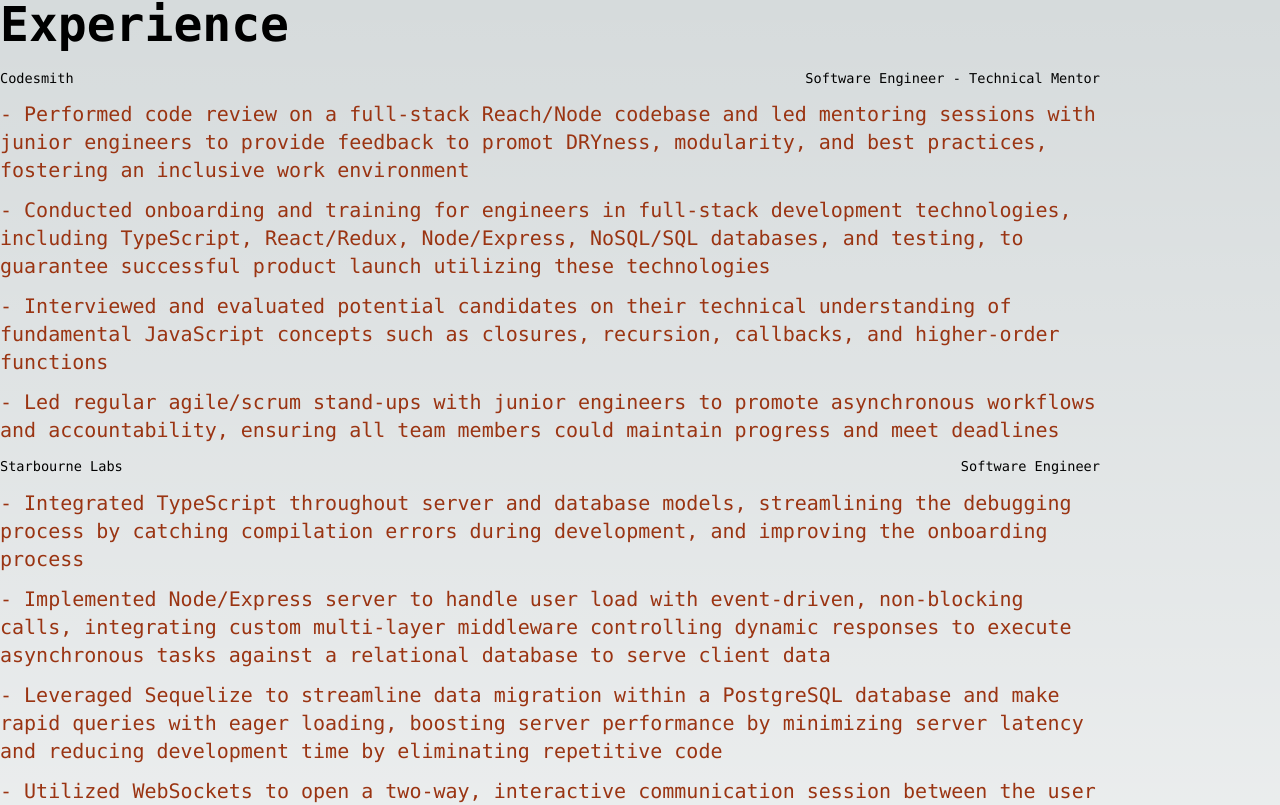
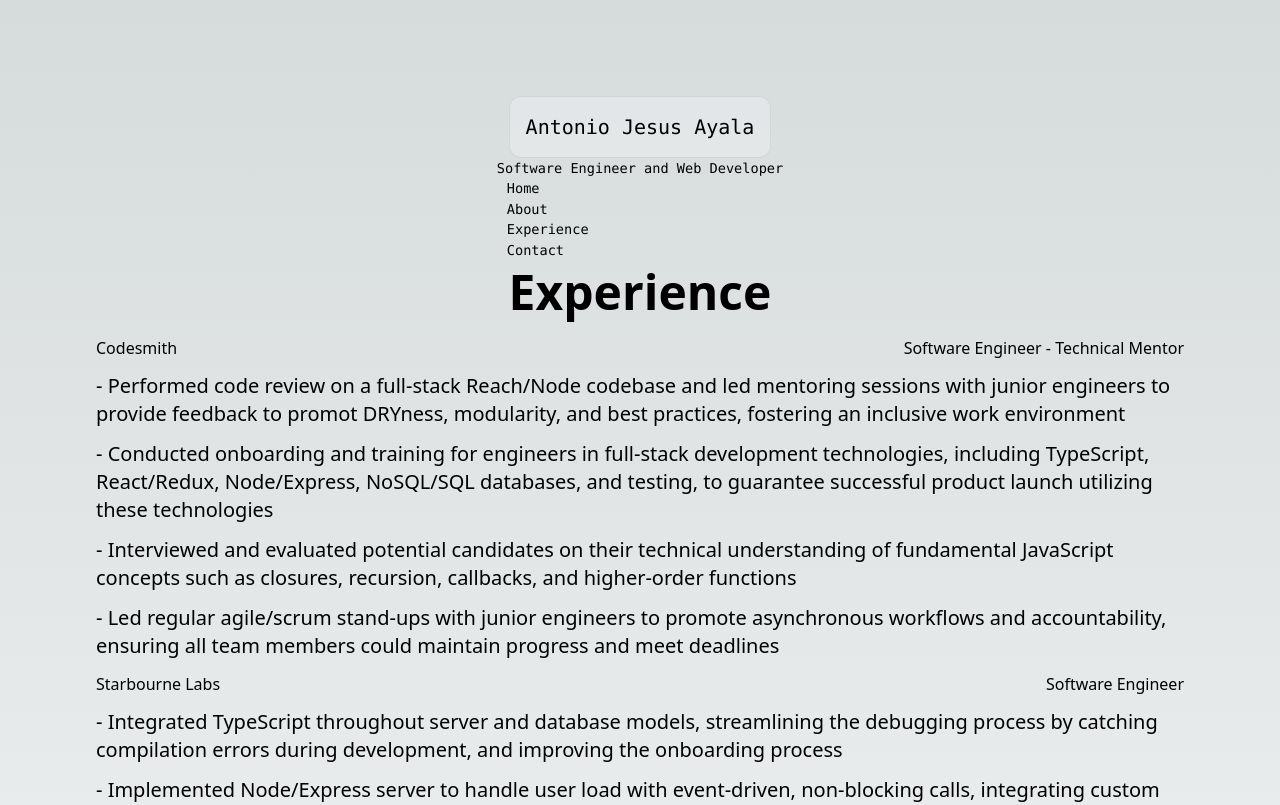
Before and after one commit to antonioclimbs/my-website-portfolio, a Next.js app: page /experience in a window 1280 px wide. Shown: the top 805 px of the page. Built offline with nearby package versions, Linux system fonts and the light colour scheme.

Commit message:
adjusting head to be in upper level

```diff
--- a/components/job.tsx
+++ b/components/job.tsx
@@ -1,3 +1,5 @@
+import styles from '../styles/Home.module.css'
+
 interface JobProps {
   job: string
   title: string
@@ -7,16 +9,17 @@
 export default function Job(props: JobProps) {
   const { job, description, title } = props
   let i = 0;
-  const bullets: JSX.Element[] = description.map((des) => {
+  const
+    bullets: JSX.Element[] = description.map((des) => {
       i++
       return (
-      <h3 className="my-3 text-xl text-orange-800 dark:text-orange-100" key={i}>
+        <h3 className="my-3 text-xl" key={i}>
           {des}
         </h3>
       )
     })
   return (
-    <section className="">
+    <section >
       <div className="grid grid-flow-col">
         <h2 className="">{job}</h2>
         <span className="text-right">{title}</span>
--- a/pages/_app.tsx
+++ b/pages/_app.tsx
@@ -1,5 +1,16 @@
+import Head from 'next/head'
 import '../styles/globals.css'
 
 export default function App({ Component, pageProps }) {
-  return <Component {...pageProps} />
+  return (
+    <>
+      <Head>
+        <title>Antonio Jesus Ayala</title>
+        <meta name="description" content="My experience" />
+        <meta name="viewport" content="width=device-width, initial-scale=1" />
+        <link rel="icon" href="/favicon.ico" />
+      </Head>
+      <Component {...pageProps} />
+    </>
+  )
 }
--- a/pages/about.tsx
+++ b/pages/about.tsx
@@ -1,4 +1,6 @@
 import Image from "next/image";
+import Header from "components/header";
+import Head from "next/head";
 import { avatar } from "../lib/info";
 import styles from '../styles/Home.module.css';
 
--- a/pages/experience.tsx
+++ b/pages/experience.tsx
@@ -2,6 +2,8 @@
 import Job from 'components/job';
 import jobs from '../lib/descriptions.json'
 import styles from '../styles/Home.module.css';
+import Header from 'components/header';
+import Head from 'next/head';
 
 export const metadata: Metadata = {
   title: 'Experience',
@@ -14,9 +16,18 @@
     allJobs.push(Job(jobs[i]))
   }
   return (
-    <section className={styles.description}>
-      <h1 className="font-bold text-5xl font-serif mb-5">Experience</h1>
-      {allJobs}
-    </section>
+    <>
+      {/* <Head>
+        <title>Antonio Jesus Ayala</title>
+        <meta name="description" content="My experience" />
+        <meta name="viewport" content="width=device-width, initial-scale=1" />
+        <link rel="icon" href="/favicon.ico" />
+      </Head> */}
+      <section className={styles.main}>
+        <Header />
+        <h1 className="font-bold text-5xl font-serif mb-5">Experience</h1>
+        {allJobs}
+      </section>
+    </>
   );
 }
--- a/pages/index.tsx
+++ b/pages/index.tsx
@@ -11,12 +11,12 @@
 export default function Home() {
   return (
     <>
-      <Head>
+      {/* <Head>
         <title>Antonio Jesus Ayala</title>
         <meta name="description" content="Software Engineer and Web Developer" />
         <meta name="viewport" content="width=device-width, initial-scale=1" />
         <link rel="icon" href="/favicon.ico" />
-      </Head>
+      </Head> */}
       <main className={styles.main}>
         <Header />
 
```
Lines whose indentation alone changed are shown as unchanged.
